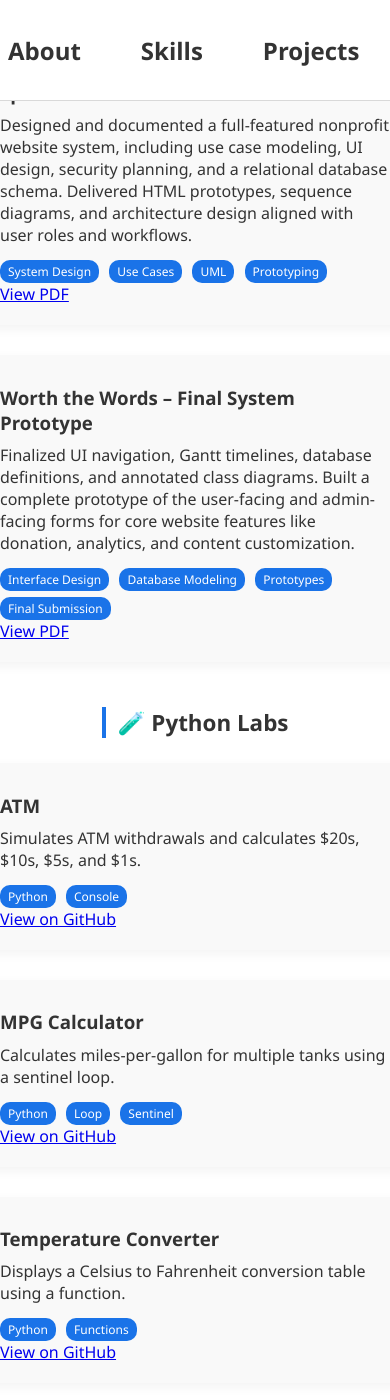
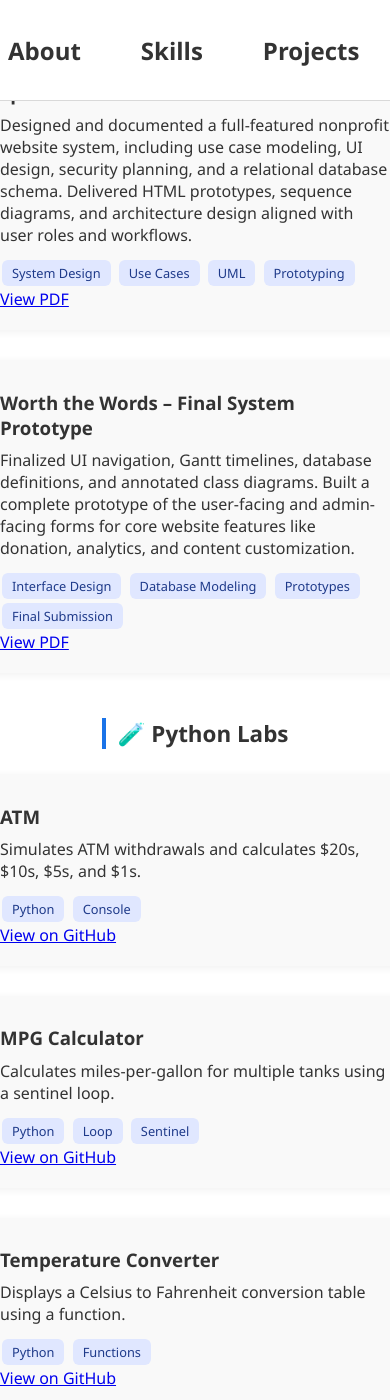
Before and after one commit to masontatafu/masontatafu.github.io, a Jekyll site: the page built from projects.md, in a window 390 px wide and 1400 px high, scrolled down 1058 px. Built offline with Jekyll 4.4.1, drawn with Linux system fonts in a browser that asks for light colours; our own code applies the rules of GitHub Pages for plain Markdown files.

Commit message:
Update style.css

```diff
--- a/assets/css/style.css
+++ b/assets/css/style.css
@@ -547,3 +547,40 @@ main > :last-child {
 .project-tags {
   margin-top: 8px;
 }
+
+
+
+/* changes to projects page to display 2x2 grid */
+.project-grid {
+  display: grid;
+  grid-template-columns: repeat(auto-fit, minmax(320px, 1fr));
+  gap: 24px;
+  margin-top: 20px;
+}
+
+.project-card {
+  background-color: #f9f9f9;
+  border-radius: 12px;
+  padding: 20px;
+  box-shadow: 0 2px 8px rgba(0, 0, 0, 0.06);
+  transition: transform 0.2s ease;
+}
+
+.project-card:hover {
+  transform: scale(1.02);
+}
+
+.project-tags {
+  margin-top: 12px;
+}
+
+.project-tags .tag {
+  display: inline-block;
+  background-color: #e0e7ff;
+  color: #1e3a8a;
+  padding: 4px 10px;
+  margin: 2px;
+  border-radius: 6px;
+  font-size: 0.8rem;
+  font-weight: 500;
+}
```
